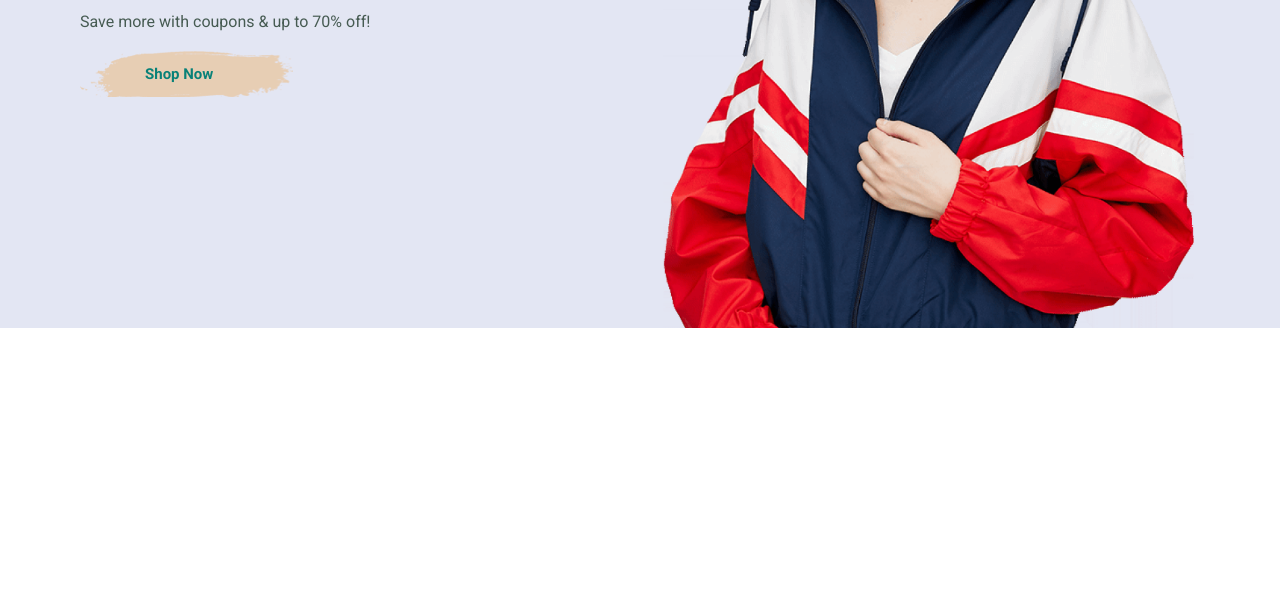
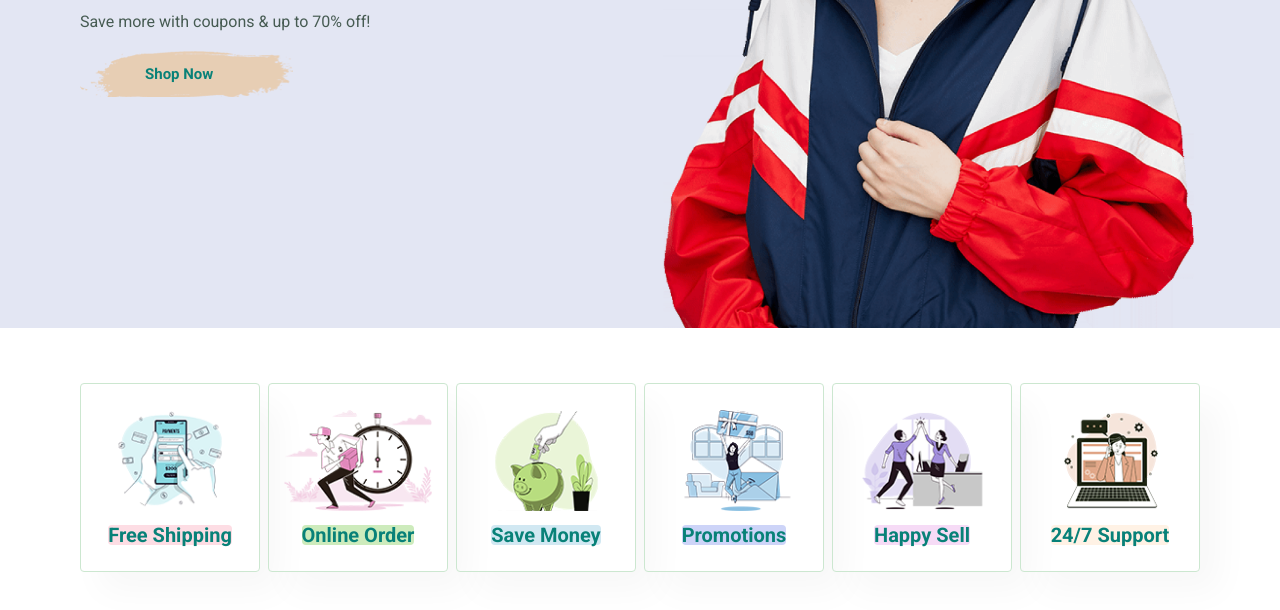
Before and after one commit to DulanaH2D/E-Commerce-Web, a plain HTML site: page index.html in a window 1280 px wide. Shown: the part 476-1086 px from the top of the page. Before the commit the page ends 804 px from the top, so only its background shows below. Drawn offline with Linux system fonts and the light colour scheme.

Commit message:
feature section

```diff
--- a/index.html
+++ b/index.html
@@ -36,8 +36,36 @@
             <p>Save more with coupons & up to 70% off!</p>
             <button>Shop Now</button>
         </div>
+    <script src="script.js"></script>
+    </section>
+
+    <section id="feature" class="section-p1">
+        <div class="feature-box">
+            <img src="img2/features/f1.png" alt="feature1">
+            <h4>Free Shipping</h4>
+        </div>
+        <div class="feature-box">
+            <img src="img2/features/f2.png" alt="feature2">
+            <h4>Online Order</h4>
+        </div>
+        <div class="feature-box">
+            <img src="img2/features/f3.png" alt="feature3">
+            <h4>Save Money</h4>
+        </div>
+        <div class="feature-box">
+            <img src="img2/features/f4.png" alt="feature4">
+            <h4>Promotions</h4>
+        </div>
+        <div class="feature-box">
+            <img src="img2/features/f5.png" alt="feature4">
+            <h4>Happy Sell</h4>
+        </div>
+        <div class="feature-box">
+            <img src="img2/features/f6.png" alt="feature4">
+            <h4>24/7 Support</h4>
+        </div>
+    </section>
 
 
-    <script src="script.js"></script>
 </body>
 </html>
--- a/style.css
+++ b/style.css
@@ -131,3 +131,67 @@ ul{
     font-weight: 700;
     font-size: 15px;
 }
+
+#feature{
+
+    display: flex;
+    align-items: center;
+    justify-content: space-between;
+    flex-wrap: wrap;
+}
+
+#feature .feature-box{
+    width: 180px;
+    padding: 25px 15px;
+    text-align: center;
+    box-shadow: 20px 20px 34px rgba(0, 0, 0, 0.03);
+    border: 1px solid #cce7d0;
+    border-radius: 4px;
+    -webkit-border-radius: 4px;
+    -moz-border-radius: 4px;
+    -ms-border-radius: 4px;
+    -o-border-radius: 4px;
+    margin: 15px 0;
+}
+
+#feature .feature-box:hover{
+    box-shadow: 10px 10px 54px rgba(70, 62, 221, 0.01);
+}
+
+#feature .feature-box h4{
+    color: #088178;
+    padding: 9px 8px 6px 8 px;
+    line-height: 1;
+    border-radius: 4px;
+    -webkit-border-radius: 4px;
+    -moz-border-radius: 4px;
+    -ms-border-radius: 4px;
+    -o-border-radius: 4px;
+    background-color: #fddde4;
+    display: inline-block;
+}
+
+#feature .feature-box:nth-child(2) h4{
+    background-color: #cdebbc;
+}
+
+#feature .feature-box:nth-child(3) h4{
+    background-color: #d1e8f2;
+}
+
+#feature .feature-box:nth-child(4) h4{
+    background-color: #cdd4f8;
+}
+
+#feature .feature-box:nth-child(5) h4{
+    background-color: #f6dbf6;
+}
+
+#feature .feature-box:nth-child(6) h4{
+    background-color: #fff2e5;
+}
+
+#feature .feature-box img{
+    width: 100%;
+    margin-bottom: 10px;
+}
```
